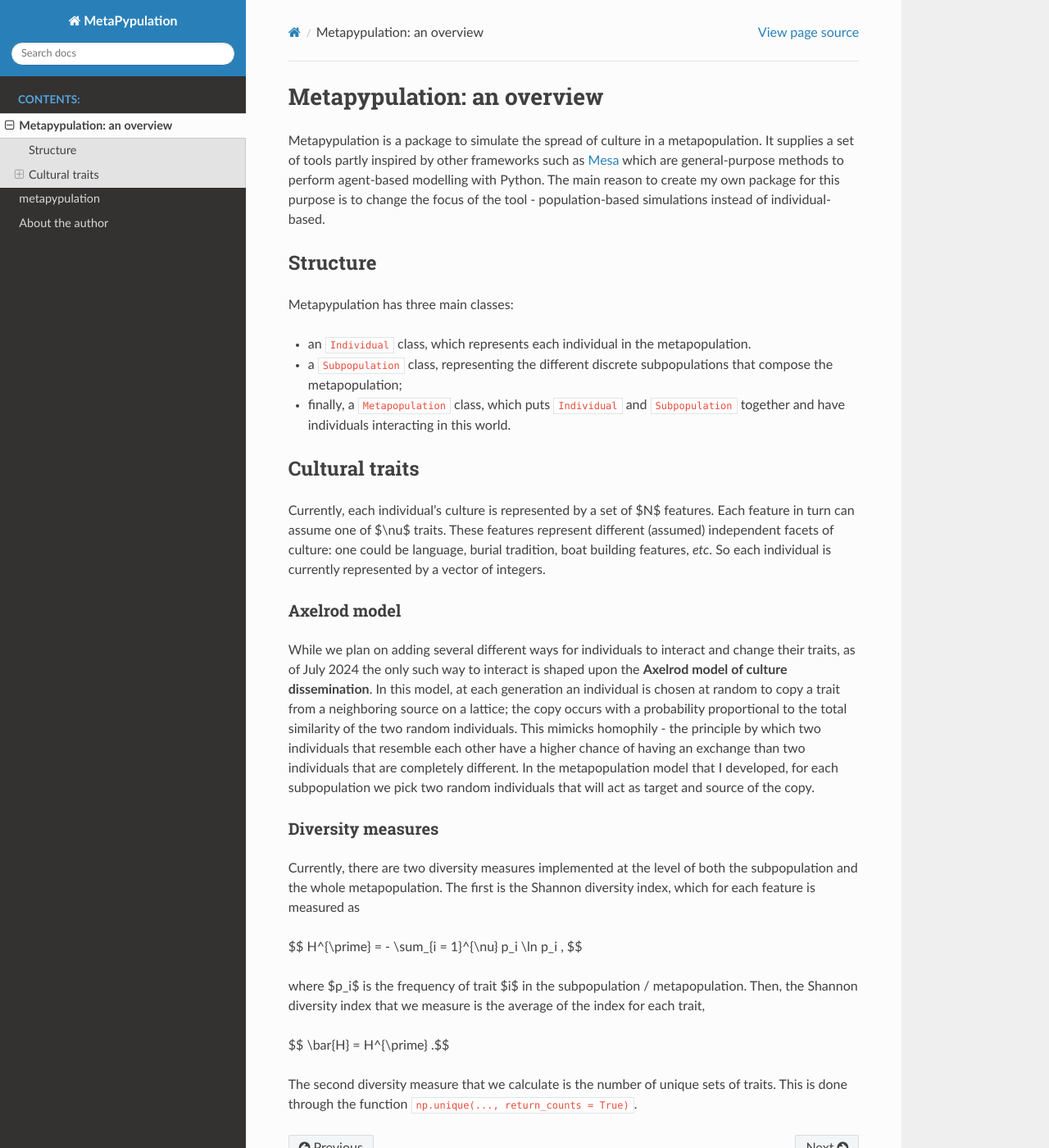
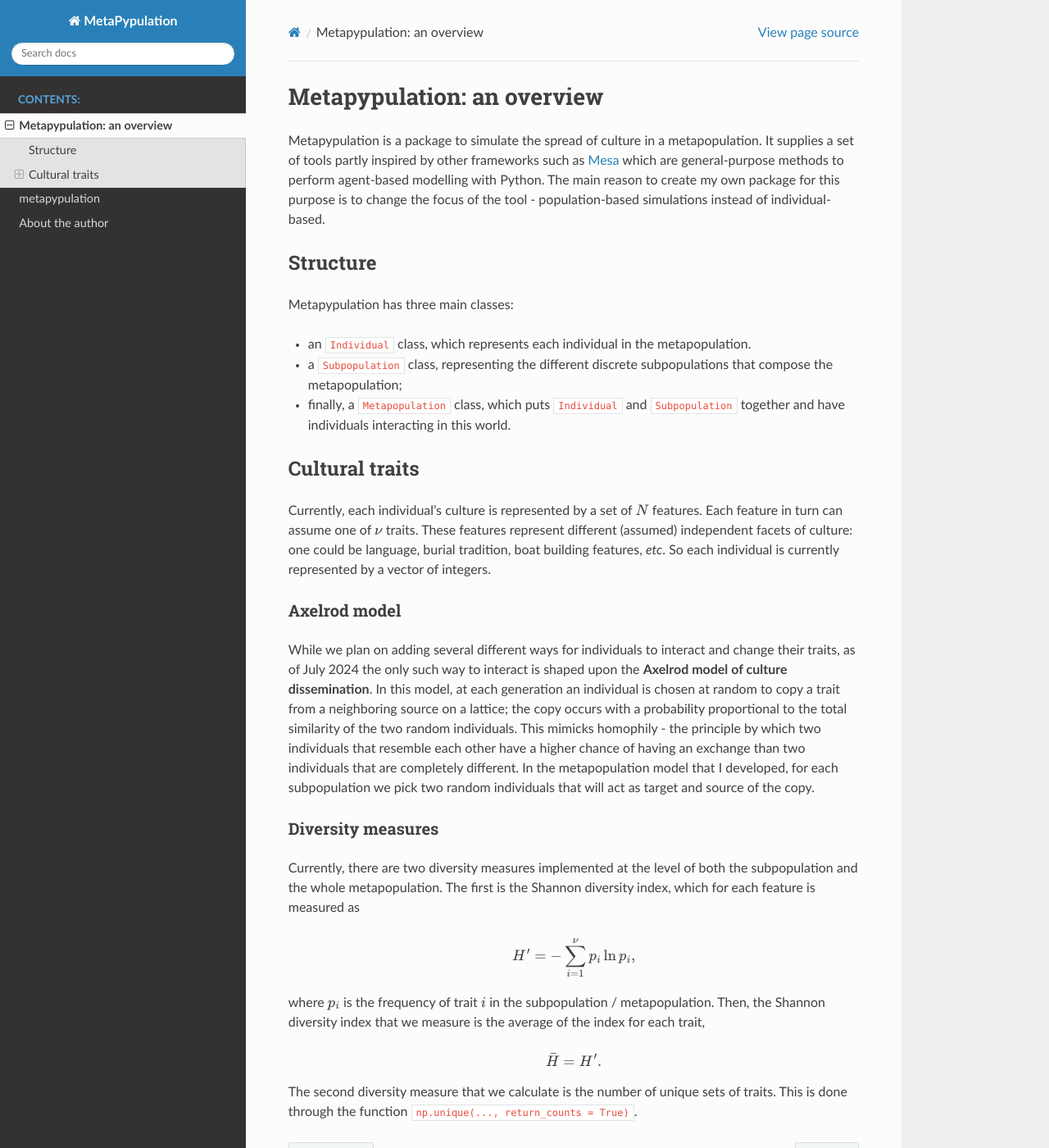
Before and after one commit to mtomasini/MetapopulationsPython, a Sphinx documentation site: the page built from docs/source/overview.md, in a window 1280 px wide and 1400 px high. Shown: the whole window at 82% size. Built offline with Sphinx 7.4.7 and the Read the Docs theme 2.0.0, drawn with Linux system fonts in a browser that asks for light colours; some of the changed lines change nothing that is shown.

Commit message:
Latex formatting in docs

````diff
--- a/docs/source/overview.md
+++ b/docs/source/overview.md
@@ -12,7 +12,7 @@ Metapypulation has three main classes:
 
 ## Cultural traits
 
-Currently, each individual's culture is represented by a set of $N$ features. Each feature in turn can assume one of $\nu$ traits. These features represent different (assumed) independent facets of culture: one could be language, burial tradition, boat building features, *etc*. So each individual is currently represented by a vector of integers.
+Currently, each individual's culture is represented by a set of {math}`N` features. Each feature in turn can assume one of {math}`\nu` traits. These features represent different (assumed) independent facets of culture: one could be language, burial tradition, boat building features, *etc*. So each individual is currently represented by a vector of integers.
 
 ### Axelrod model
 
@@ -22,10 +22,14 @@ While we plan on adding several different ways for individuals to interact and c
 
 Currently, there are two diversity measures implemented at the level of both the subpopulation and the whole metapopulation. The first is the Shannon diversity index, which for each feature is measured as
 
-$$ H^{\prime} = - \sum_{i = 1}^{\nu} p_i \ln p_i , $$
+```{math}
+H^{\prime} = - \sum_{i = 1}^{\nu} p_i \ln p_i ,
+```
 
-where $p_i$ is the frequency of trait $i$ in the subpopulation / metapopulation. Then, the Shannon diversity index that we measure is the average of the index for each trait,
+where {math}`p_i` is the frequency of trait {math}`i` in the subpopulation / metapopulation. Then, the Shannon diversity index that we measure is the average of the index for each trait,
 
-$$ \bar{H} = H^{\prime} .$$
+```{math}
+\bar{H} = H^{\prime} .
+```
 
 The second diversity measure that we calculate is the number of unique sets of traits. This is done through the function `np.unique(..., return_counts = True)`.
````
